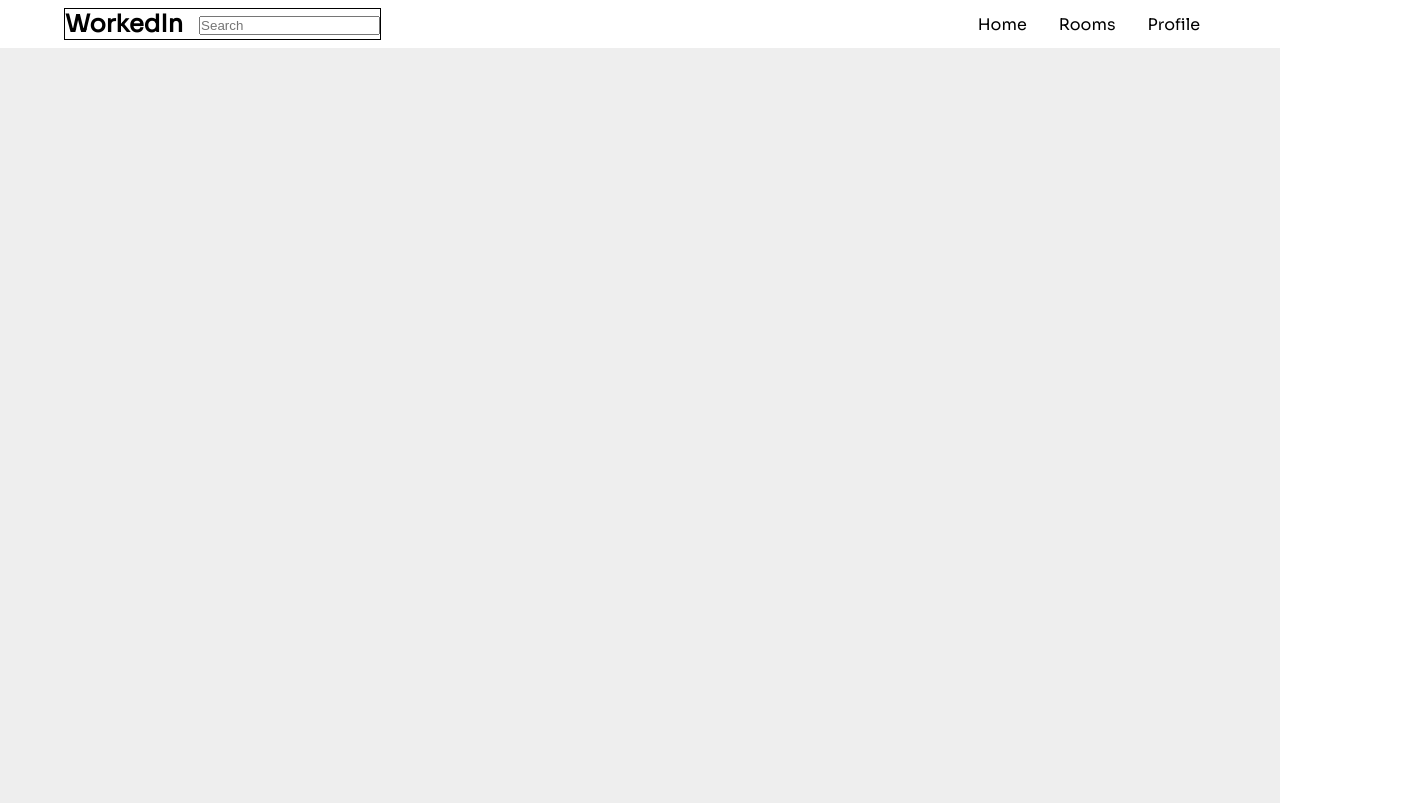
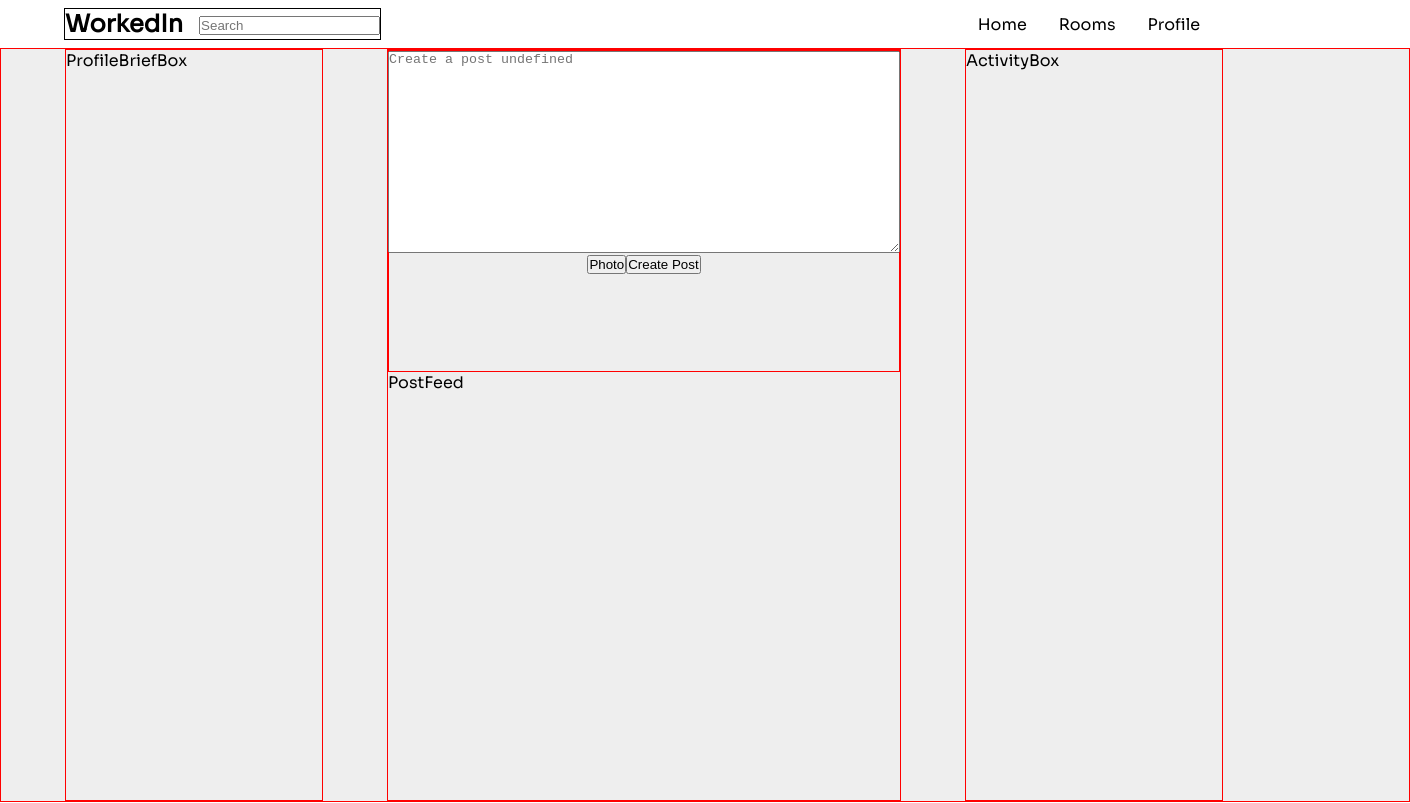
Before and after one commit to Aadarsh805/WorkedIn, a React (Create React App) app in the folder client/: page / in a window 1280 px wide. Shown: the top 803 px of the page, 1410 px wide, since content can reach past the window. Built offline with nearby package versions, Linux system fonts and the light colour scheme; no server answers; a web font is replaced by a local one.

Commit message:
Structuring Home Page

```diff
--- /dev/null
+++ b/client/src/Components/HomeComp/ActivityBox.tsx
@@ -0,0 +1,15 @@
+import React from 'react'
+import styled from 'styled-components'
+
+const Section = styled.div`
+border: 1px solid red;
+width: 20vw;
+`
+
+const ActivityBox = () => {
+  return (
+    <Section>ActivityBox</Section>
+  )
+}
+
+export default ActivityBox
--- /dev/null
+++ b/client/src/Components/HomeComp/CreatePost.tsx
@@ -0,0 +1,55 @@
+import React, { useEffect, useState } from 'react'
+import styled from 'styled-components'
+import { localStorageUser, userProps } from "../../Utils/GlobalContants";
+
+const Section = styled.div`
+height: 40vh;
+border: 1px solid red;
+
+form{
+  display: flex;
+  flex-direction: column;
+  align-items: center;
+  justify-content: center;
+}
+
+textarea{
+  width: 100%;
+  height: 25vh;
+}
+`
+
+
+const CreatePost = () => {
+  const [userData, setUserData] = useState<userProps>({})
+  useEffect(() => {
+    async function fetchUserData() {
+      const data = await JSON.parse(
+        localStorage.getItem(localStorageUser) || "{}"
+      );
+      console.log(data);
+
+      setUserData(data);
+    }
+    fetchUserData();
+  }, []);
+
+  const createPostHandler = (e:React.FormEvent<HTMLFormElement>) => {
+    alert('created')
+    e.preventDefault()
+  }
+
+  return (
+    <Section>
+      <form onSubmit={(e) => createPostHandler(e)}>
+      <textarea name="" id="" placeholder={`Create a post ${userData.name?.split(' ')[0]}`} />
+      <div>
+      <button>Photo</button>
+      <button type="submit">Create Post</button>
+      </div>
+      </form>
+    </Section>
+  )
+}
+
+export default CreatePost
--- /dev/null
+++ b/client/src/Components/HomeComp/PostFeed.tsx
@@ -0,0 +1,10 @@
+import React from 'react'
+import styled from 'styled-components'
+
+const PostFeed = () => {
+  return (
+    <div>PostFeed</div>
+  )
+}
+
+export default PostFeed
--- /dev/null
+++ b/client/src/Components/HomeComp/ProfileBriefBox.tsx
@@ -0,0 +1,15 @@
+import React from 'react'
+import styled from 'styled-components'
+
+const Section = styled.div`
+border: 1px solid red;
+width: 20vw;
+`
+
+const ProfileBriefBox = () => {
+  return (
+    <Section>ProfileBriefBox</Section>
+  )
+}
+
+export default ProfileBriefBox
--- a/client/src/Pages/Home.tsx
+++ b/client/src/Pages/Home.tsx
@@ -1,18 +1,47 @@
-import React from 'react'
+import React, { useEffect } from 'react'
 import styled from 'styled-components'
+import CreatePost from '../Components/HomeComp/CreatePost'
 import Navbar from '../Components/GeneralComp/Navbar'
+import { BASE_URL, postEnd } from '../Utils/APIRoutes'
+import ProfileBriefBox from '../Components/HomeComp/ProfileBriefBox'
+import { apiProvider } from '../Utils/helperFunction'
+import ActivityBox from '../Components/HomeComp/ActivityBox'
+import PostFeed from '../Components/HomeComp/PostFeed'
 
 const Section = styled.div`
     background-color: ${props => props.theme.grey};
-    min-height: 100vh;
+    width: 100%;
+    min-height: calc(100vh - 3rem);
+    display: flex;
+    border: 1px solid red;
+    padding: 0 5vw 0 5vw;
+`
+
+const PostContainer = styled.div`
+  border: 1px solid red;
+width: 40vw;
+margin: 0 5vw;
 `
 
 const Home = () => {
+  useEffect(() => {
+    async function fetchPosts () {
+      const {data} = await apiProvider.get(`${BASE_URL}${postEnd}`);
+      console.log(data.data.data);
+    }
+    fetchPosts()
+  }, [])
+
   return (
     <>
     <Navbar/>
     <Section>
-
+      <ProfileBriefBox />
+      <PostContainer>
+      <CreatePost/>
+      <PostFeed/>
+      </PostContainer>
+      <ActivityBox />
     </Section>
     </>
   )
```
Also changed, not shown: client/src/Pages/Profile.tsx (+2 -17 lines), client/src/Utils/GlobalContants.ts (+17 -0 lines), 1 other file (tests, documents, lock files or other folders).
